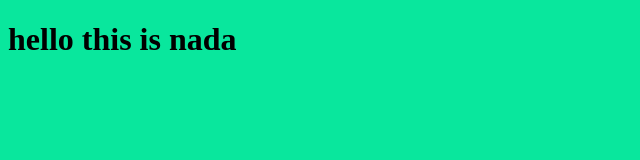
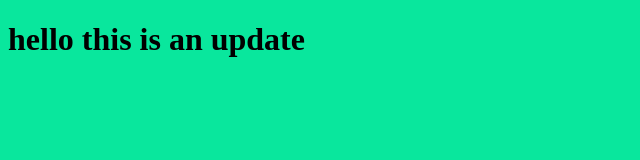
Before and after one commit to nadahammadii/myproject, a plain HTML site: page index.html in a window 1280 px wide. Shown: the whole page, without its empty margins (0-640 px from the left). Drawn offline with Linux system fonts and the light colour scheme.

Commit message:
edit html file

```diff
--- a/index.html
+++ b/index.html
@@ -7,7 +7,7 @@
     <link rel="stylesheet" href="style.css">
 </head>
 <body>
-    <h1>hello this is nada </h1>
+    <h1>hello this is an update  </h1>
     <script src="app.js"></script>
 </body>
 </html>
```
